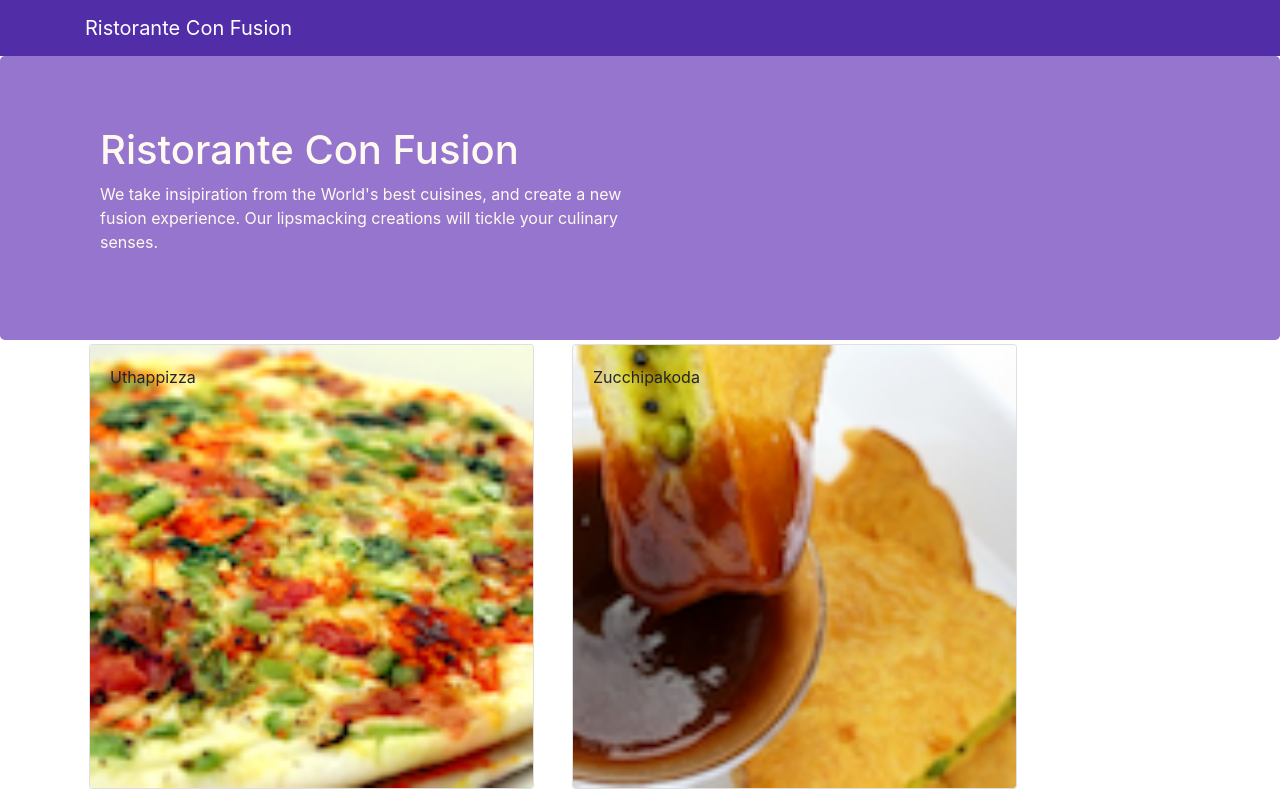
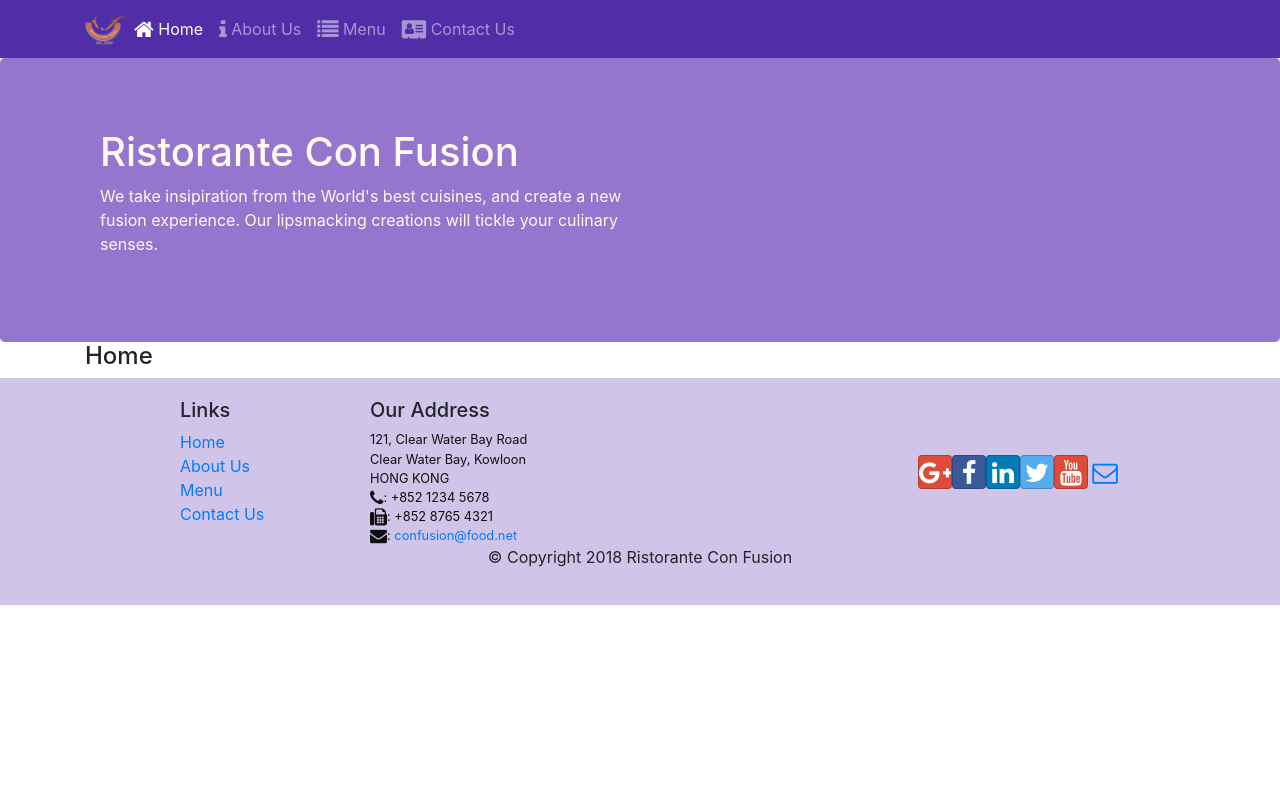
Before and after one commit to NamanChanduka/React-Practice, a React (Create React App) app: page /home in a window 1280 px wide. Shown: the top 795 px of the page. Built offline with nearby package versions, Linux system fonts and the light colour scheme.

Commit message:
React Router

```diff
--- a/package.json
+++ b/package.json
@@ -12,9 +12,11 @@
     "react": "^17.0.2",
     "react-dom": "^17.0.2",
     "react-popper": "^2.2.5",
+    "react-router-dom": "^4.2.2",
     "react-scripts": "4.0.3",
     "reactstrap": "^8.9.0",
-    "web-vitals": "^1.1.2"
+    "web-vitals": "^1.1.2",
+    "path-to-regexp": "^1.7.0"
   },
   "scripts": {
     "start": "react-scripts start",
--- a/src/App.js
+++ b/src/App.js
@@ -1,12 +1,15 @@
 import React, { Component } from "react";
 import Main from "./components/MainComponent";
 import "./App.css";
+import { BrowserRouter } from "react-router-dom";
 
 function App() {
   return (
-    <div>
-      <Main />
-    </div>
+    <BrowserRouter>
+      <div className="App">
+        <Main />
+      </div>
+    </BrowserRouter>
   );
 }
 
--- a/src/components/FooterComponent.js
+++ b/src/components/FooterComponent.js
@@ -1,4 +1,5 @@
 import React from "react";
+import { Link } from "react-router-dom";
 
 function Footer(props) {
   return (
@@ -9,16 +10,16 @@
             <h5>Links</h5>
             <ul className="list-unstyled">
               <li>
-                <a href="#">Home</a>
+                <Link to="/home">Home</Link>
               </li>
               <li>
-                <a href="#">About</a>
+                <Link to="/aboutus">About Us</Link>
               </li>
               <li>
-                <a href="#">Menu</a>
+                <Link to="/menu">Menu</Link>
               </li>
               <li>
-                <a href="contactus.html">Contact</a>
+                <Link to="/contactus">Contact Us</Link>
               </li>
             </ul>
           </div>
--- a/src/components/HeaderComponent.js
+++ b/src/components/HeaderComponent.js
@@ -1,14 +1,70 @@
-import { exportSpecifier } from "@babel/types";
 import React, { Component } from "react";
-import { Navbar, NavbarBrand, Jumbotron } from "reactstrap";
+import {
+  Navbar,
+  NavbarBrand,
+  Nav,
+  NavbarToggler,
+  Collapse,
+  NavItem,
+  Jumbotron,
+} from "reactstrap";
+import { NavLink } from "react-router-dom";
 
 class Header extends Component {
+  constructor(props) {
+    super(props);
+
+    this.state = {
+      isNavOpen: false,
+    };
+    this.toggleNav = this.toggleNav.bind(this);
+  }
+
+  toggleNav() {
+    this.setState({
+      isNavOpen: !this.state.isNavOpen,
+    });
+  }
+
   render() {
     return (
       <React.Fragment>
-        <Navbar dark>
+        <Navbar dark expand="md">
           <div className="container">
-            <NavbarBrand href="/">Ristorante Con Fusion</NavbarBrand>
+            <NavbarToggler onClick={this.toggleNav} />
+            <NavbarBrand className="mr-auto" href="/">
+              <img
+                src="assets/images/logo.png"
+                height="30"
+                width="41"
+                alt="Ristorante Con Fusion"
+              />
+            </NavbarBrand>
+            <Collapse isOpen={this.state.isNavOpen} navbar>
+              <Nav navbar>
+                <NavItem>
+                  <NavLink className="nav-link" to="/home">
+                    <span className="fa fa-home fa-lg"></span> Home
+                  </NavLink>
+                </NavItem>
+                <NavItem>
+                  <NavLink className="nav-link" to="/aboutus">
+                    <span className="fa fa-info fa-lg"></span> About Us
+                  </NavLink>
+                </NavItem>
+                <NavItem>
+                  <NavLink className="nav-link" to="/menu">
+                    <span className="fa fa-list fa-lg"></span> Menu
+                  </NavLink>
+                </NavItem>
+                <NavItem>
+                  <NavLink className="nav-link" to="/contactus">
+                    <span className="fa fa-address-card fa-lg"></span> Contact
+                    Us
+                  </NavLink>
+                </NavItem>
+              </Nav>
+            </Collapse>
           </div>
         </Navbar>
         <Jumbotron>
--- /dev/null
+++ b/src/components/HomeComponent.js
@@ -0,0 +1,11 @@
+import React from 'react';
+
+function Home(props) {
+    return (
+        <div className="container">
+            <h4>Home</h4>
+        </div>
+    );
+}
+
+export default Home;
--- a/src/components/MainComponent.js
+++ b/src/components/MainComponent.js
@@ -1,9 +1,11 @@
 import React, { Component } from "react";
+import Home from "./HomeComponent";
 import Menu from "./MenuComponent";
 import DishDetail from "./DishdetailComponent";
 import Header from "./HeaderComponent";
 import Footer from "./FooterComponent";
 import { DISHES } from "../shared/dishes";
+import { Switch, Route, Redirect } from "react-router-dom";
 
 class Main extends Component {
   constructor(props) {
@@ -11,29 +13,26 @@
 
     this.state = {
       dishes: DISHES,
-      selectedDish: null,
     };
   }
 
-  onDishSelect(dishId) {
-    this.setState({ selectedDish: dishId });
-  }
+  render() {
+    const HomePage = () => {
+      return <Home />;
+    };
 
-  render() {
     return (
       <div>
         <Header />
-        <Menu
-          dishes={this.state.dishes}
-          onClick={(dishId) => this.onDishSelect(dishId)}
-        />
-        <DishDetail
-          selectedDish={
-            this.state.dishes.filter(
-              (dish) => dish.id === this.state.selectedDish
-            )[0]
-          }
-        />
+        <Switch>
+          <Route path="/home" component={HomePage} />
+          <Route
+            exact
+            path="/menu"
+            component={() => <Menu dishes={this.state.dishes} />}
+          />
+          <Redirect to="/home" />
+        </Switch>
         <Footer />
       </div>
     );
```
Also changed, not shown: 1 other file (tests, documents, lock files or other folders).
